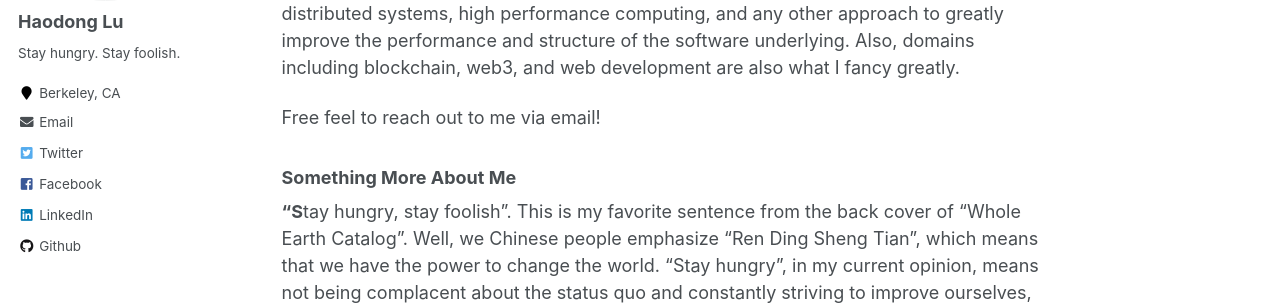
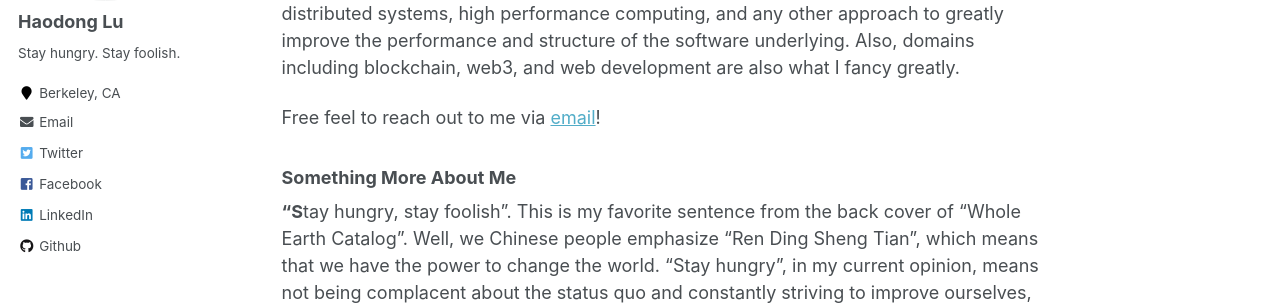
Before and after one commit to SleepyLGod/SleepyLGod.github.io, a Jekyll site: the page built from _pages/about.md, in a window 1280 px wide and 1154 px high. Shown: the part 292-597 px from the top of the window. Built offline with Jekyll 4.4.1, drawn with Linux system fonts in a browser that asks for light colours; part of the change alters nothing that is shown.

```diff
--- a/_pages/about.md
+++ b/_pages/about.md
@@ -11,9 +11,9 @@ Hi, I am Haodong. Great pleasure to see you.
 
 **C**urrently, I'm an undergraduate student at the Huazhong University of Science and Technology (HUST) majoring in Computer Science. Some of my personal experiences are shown in my [resume](https://sleepylgod.github.io/cv/). **M**y research interest is ranging from key-value storage, databases, distributed systems, high performance computing, and any other approach to greatly improve the performance and structure of the software underlying. Also, domains including blockchain, web3, and web development are also what I fancy greatly.
 
-Free feel to reach out to me via email!
+Free feel to reach out to me via [email](mailto:haodong.lu.me@gmail.com)!
 
-### Something More About Me
+### **Something More About Me**
 
 **"S**tay hungry, stay foolish". This is my favorite sentence from the back cover of "Whole Earth Catalog". Well, we Chinese people emphasize "Ren Ding Sheng Tian", which means that we have the power to change the world. "Stay hungry", in my current opinion,  means not being complacent about the status quo and constantly striving to improve ourselves, our team, and the world. Then "stay foolish" shows the strength to stick to our original aspiration and keep working hard for our dreams. "Go on struggling, and go on dream-chasing", this is my explanation of the sentence now.
 
```
